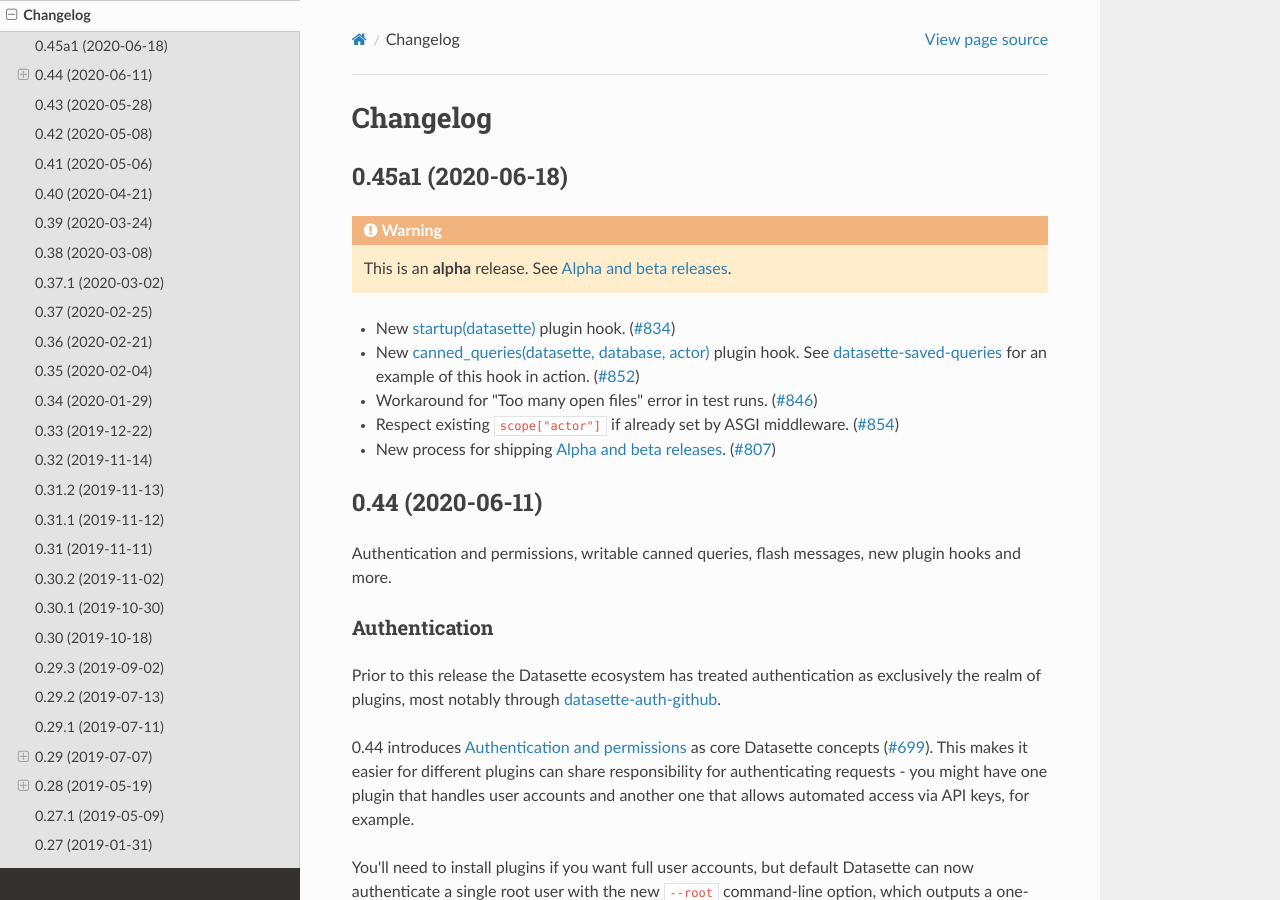
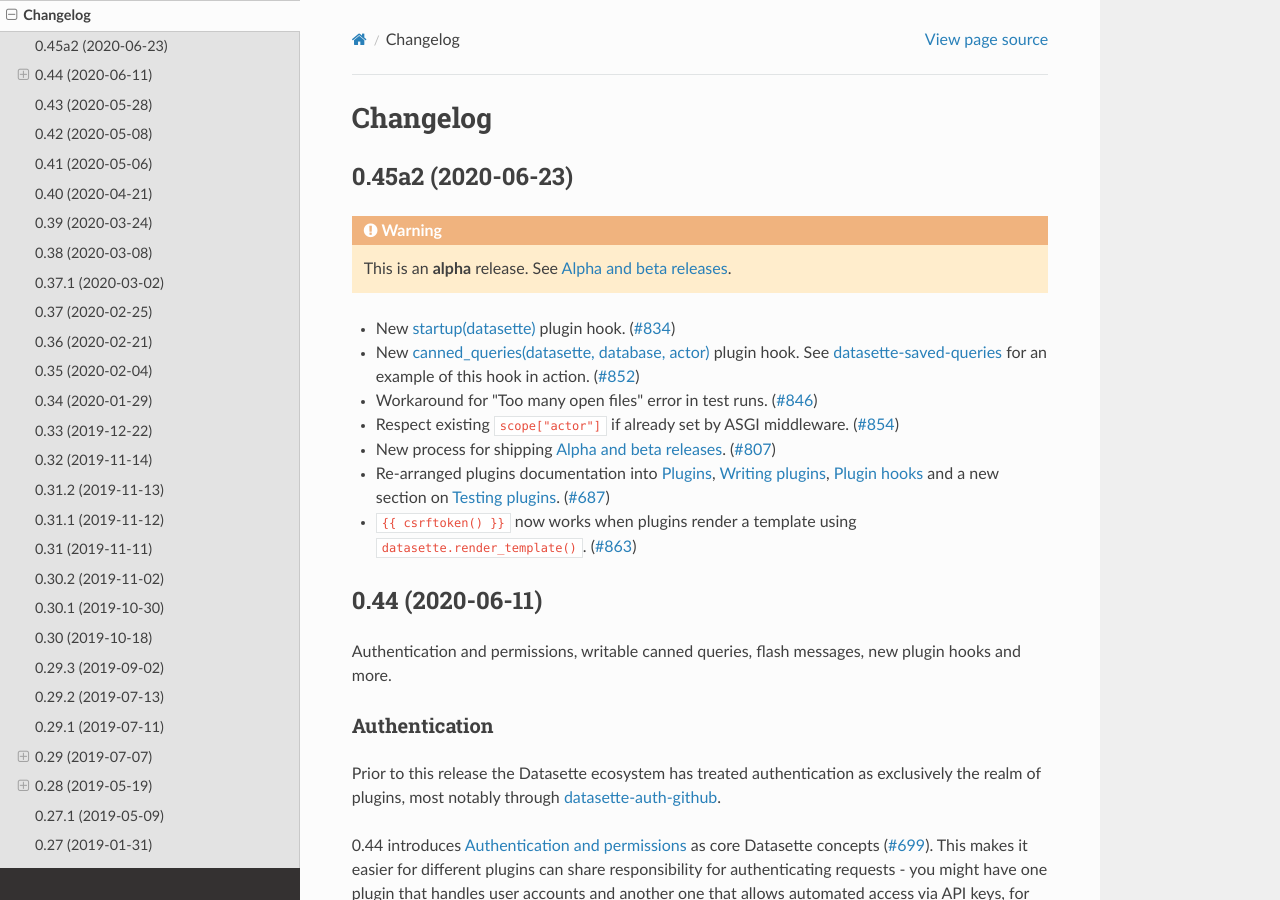
Before and after one commit to simonw/datasette, a Sphinx documentation site: the page built from docs/changelog.rst, in a window 1280 px wide and 900 px high. Built offline with Sphinx 7.4.7 and the Read the Docs theme 2.0.0, drawn with Linux system fonts in a browser that asks for light colours.

Commit message:
Release notes for 0.45a2

```diff
--- a/docs/changelog.rst
+++ b/docs/changelog.rst
@@ -4,9 +4,9 @@
 Changelog
 =========
 
-.. _v0_45a1:
-
-0.45a1 (2020-06-18)
+.. _v0_45a2:
+
+0.45a2 (2020-06-23)
 -------------------
 
 .. warning:: This is an **alpha** release. See :ref:`contributing_alpha_beta`.
@@ -16,6 +16,8 @@
 - Workaround for "Too many open files" error in test runs. (`#846 <https://github.com/simonw/datasette/issues/846>`__)
 - Respect existing ``scope["actor"]`` if already set by ASGI middleware. (`#854 <https://github.com/simonw/datasette/issues/854>`__)
 - New process for shipping :ref:`contributing_alpha_beta`. (`#807 <https://github.com/simonw/datasette/issues/807>`__)
+- Re-arranged plugins documentation into :ref:`plugins`, :ref:`writing_plugins`, :ref:`plugin_hooks` and a new section on :ref:`testing_plugins`. (`#687 <https://github.com/simonw/datasette/issues/687>`__)
+- ``{{ csrftoken() }}`` now works when plugins render a template using ``datasette.render_template()``. (`#863 <https://github.com/simonw/datasette/issues/863>`__)
 
 .. _v0_44:
 
```
